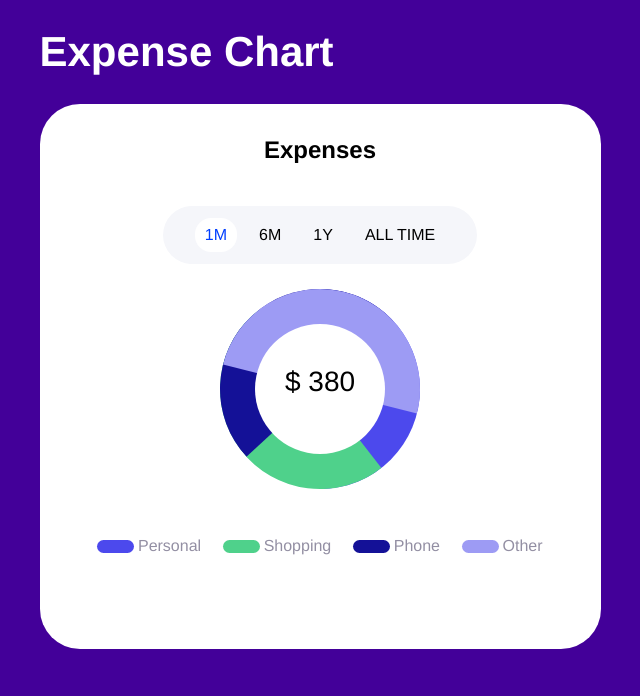
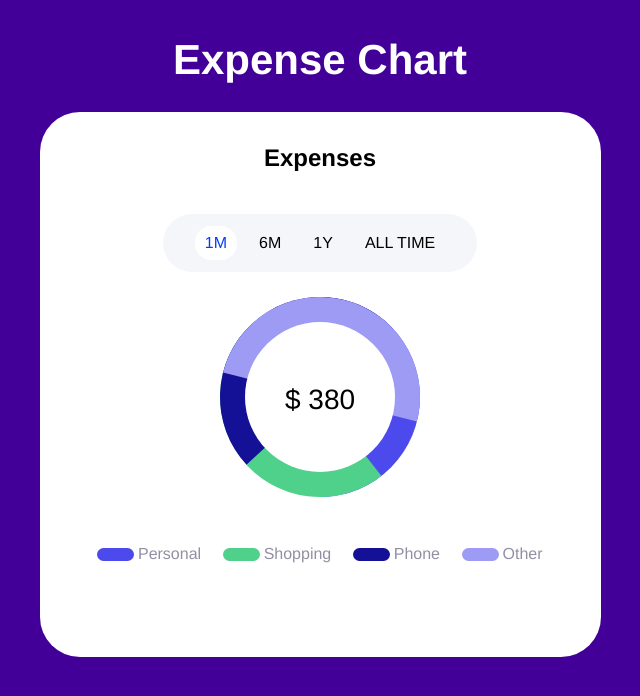
Before and after one commit to haweecodes/expense-chart, a React (Create React App) app: page / in a window 1280 px wide. Shown: the top 696 px of the page, without its empty margins (320-960 px from the left). Built offline with nearby package versions, Linux system fonts and the light colour scheme; a web font is replaced by a local one.

Commit message:
chore: donut ui fix

```diff
--- a/src/components/chart/style.css
+++ b/src/components/chart/style.css
@@ -14,12 +14,12 @@
   left: 0;
   bottom: 0;
   right: 0;
-  width: 130px;
-  height: 130px;
+  width: 150px;
+  height: 150px;
   margin: auto;
   border-radius: 50%;
   line-height: 35px;
-  padding: 20% 0 0;
+  padding: 30% 0 0;
 }
 
 .portion-block {
--- a/src/index.css
+++ b/src/index.css
@@ -1,13 +1,3 @@
-body {
-  margin: 0;
-  font-family: -apple-system, BlinkMacSystemFont, 'Segoe UI', 'Roboto', 'Oxygen',
-    'Ubuntu', 'Cantarell', 'Fira Sans', 'Droid Sans', 'Helvetica Neue',
-    sans-serif;
-  -webkit-font-smoothing: antialiased;
-  -moz-osx-font-smoothing: grayscale;
+h1{
+  text-align: center;
 }
-
-code {
-  font-family: source-code-pro, Menlo, Monaco, Consolas, 'Courier New',
-    monospace;
-}
```
